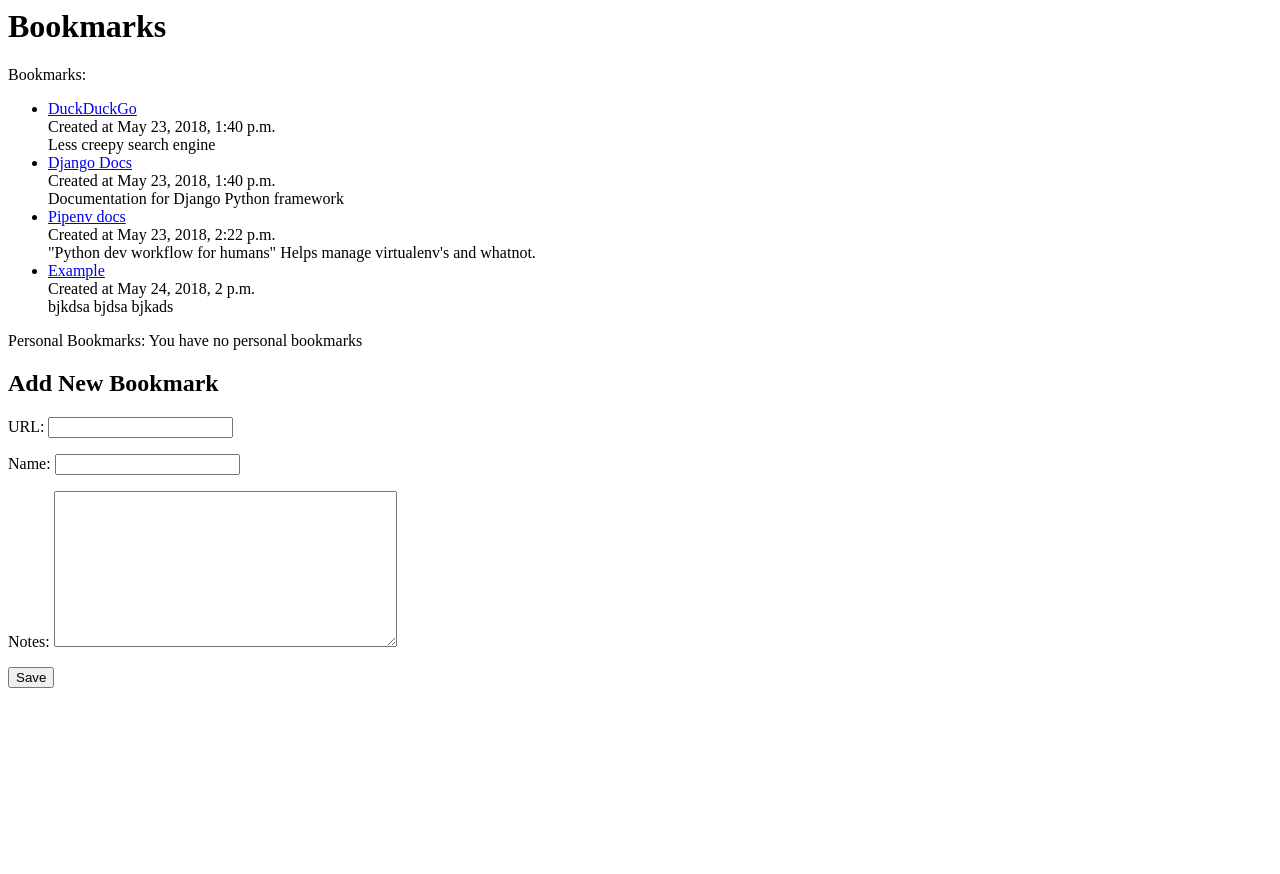
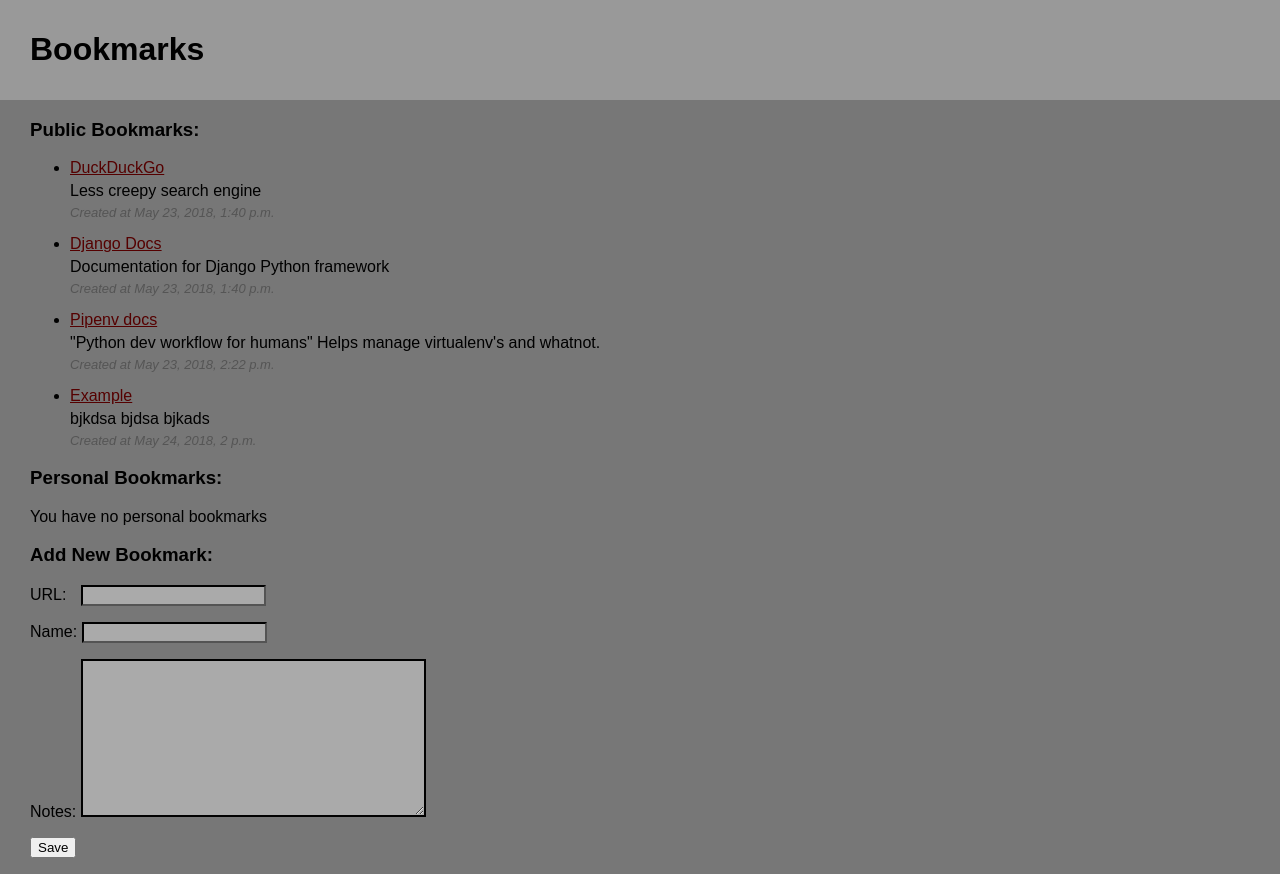
Before and after one commit to nikhilkamineni/djorg, a Django app: page /bookmarks/ in a window 1280 px wide; the page is wider, and only the part inside the window is pictured. Before the commit the page ends 688 px from the top of that part, so only its background shows below. Run offline with Django 3.2, Linux system fonts and the light colour scheme; data comes from the database, SQL or seed files in the repository.

Commit message:
Added some basic styling

```diff
--- /dev/null
+++ b/bookmarks/static/bookmarks/style.css
@@ -0,0 +1,52 @@
+body {
+  background: #777777;
+  margin: 0px;
+  padding: 0px;
+  font-family: Arial, sans-serif;
+}
+
+.Title {
+  background: #999999;
+  padding:  10px 30px;
+  margin-bottom: 10px;
+  width: 100%;
+}
+
+.Site-Container {
+  margin: 0px 30px;
+}
+
+.Bookmark-Notes {
+  margin: 5px 0;
+}
+
+.Bookmark-Date {
+  font-size: 13px;
+  font-style: italic;
+  color: #555555;
+}
+
+#id_url {
+  margin-left: 10px;
+  background-color: #AAAAAA;
+  border-color: #000000;
+}
+
+#id_name {
+  background-color: #AAAAAA;
+  border-color: #000000;
+}
+
+#id_notes {
+  background-color: #AAAAAA;
+  border-color: #000000;
+  border-width: 2px;
+}
+
+li {
+  margin: 15px 0px;
+}
+
+a {
+  color: #550000;
+}
--- a/bookmarks/templates/bookmarks/index.html
+++ b/bookmarks/templates/bookmarks/index.html
@@ -1,14 +1,21 @@
+{% load static %}
+
+<link rel="stylesheet" type="text/css" href="{% static 'bookmarks/style.css' %}" />
+
+<div class="Title">
   <h1>Bookmarks</h1>
+</div>
 
+<div class="Site-Container">
   {% if bookmarks %}
 
-Bookmarks:
+  <h3>Public Bookmarks:</h3>
   <ul>
     {% for bookmark in bookmarks %}
     <li>
       <a href="{{bookmark.url}}">{{bookmark.name}}</a>
-    <div>Created at {{bookmark.created_at}}</div>
-    <div>{{bookmark.notes}}</div>
+      <div class="Bookmark-Notes">{{bookmark.notes}}</div>
+      <div class="Bookmark-Date">Created at {{bookmark.created_at}}</div>
     </li>
     {% endfor %}
   </ul>
@@ -18,14 +25,14 @@
   {% endif %}
 
 
-Personal Bookmarks:
+  <h3>Personal Bookmarks:</h3>
   {% if personal_bookmarks %}
   <ul>
     {% for bookmark in personal_bookmarks %}
     <li>
       <a href="{{bookmark.url}}">{{bookmark.name}}</a>
-    <div>Created at {{bookmark.created_at}}</div>
-    <div>{{bookmark.notes}}</div>
+      <div class="Bookmark-Notes">{{bookmark.notes}}</div>
+      <div class="Bookmark-Date">Created at {{bookmark.created_at}}</div>
     </li>
     {% endfor %}
   </ul>
@@ -34,9 +41,13 @@
   You have no personal bookmarks
   {% endif %}
 
-<h2>Add New Bookmark</h2>
+  <div class="Add-Bookmark">
+    <h3>Add New Bookmark:</h3>
     <form method="POST" class="bookmark-form">
       {% csrf_token %}
       {{ form.as_p }}
       <button type="submit" class="save btn btn-default">Save</button>
     </form>
+  </div>
+
+</div>
--- /dev/null
+++ b/bookmarks/templates/bookmarks/login.html
@@ -0,0 +1 @@
+<h1>Login to access your bookmarks</h1>
--- a/bookmarks/urls.py
+++ b/bookmarks/urls.py
@@ -1,6 +1,8 @@
 from django.urls import path
 from . import views
+from django.views.generic import TemplateView
 
 urlpatterns = [
-    path('', views.index, name='index')
+    path('', views.index, name='index'),
+    path('login/', views.login, name='login')
 ]
--- a/bookmarks/views.py
+++ b/bookmarks/views.py
@@ -29,3 +29,8 @@
     }
 
     return render(request, 'bookmarks/index.html', context)
+
+def login(request):
+    context = {}
+    if request.method == 'GET':
+        return render(request, 'bookmarks/login.html', context)
--- a/djorg/urls.py
+++ b/djorg/urls.py
@@ -15,8 +15,10 @@
 """
 from django.contrib import admin
 from django.urls import include, path
+from django.views.generic import TemplateView
 
 urlpatterns = [
+    path('', TemplateView.as_view(template_name='bookmarks/djorg_base.html')),
     path('admin/', admin.site.urls),
     path('bookmarks/', include('bookmarks.urls'))
 ]
```
Also changed, not shown: bookmarks/templates/bookmarks/djorg_base.html (+10 -0 lines). Lines whose indentation alone changed are shown as unchanged.
